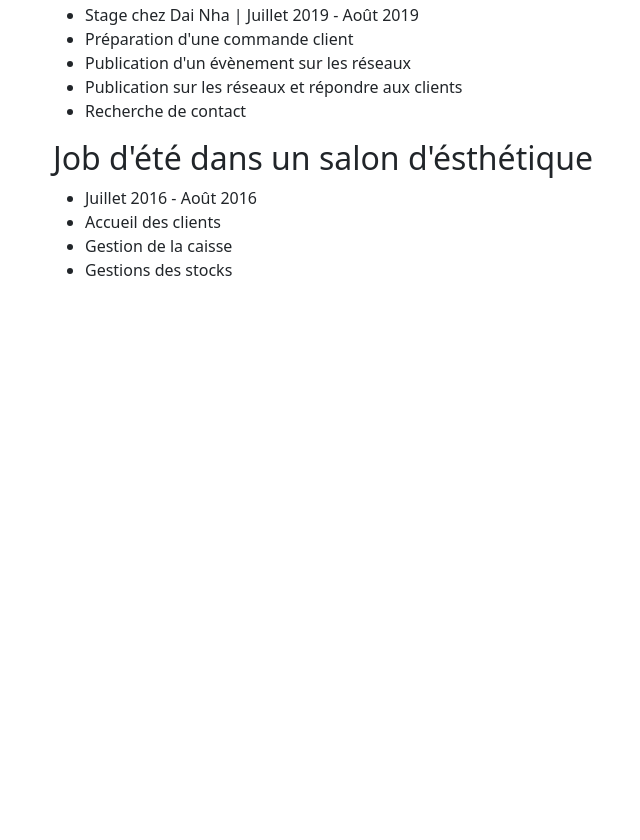
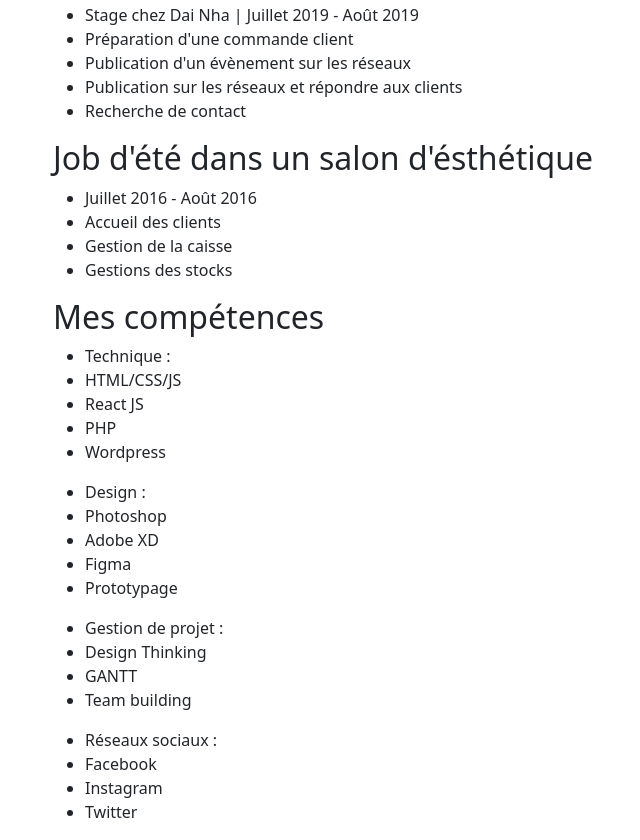
Before and after one commit to SoFoxies/webschool_devops, a plain HTML site: page index.html in a window 1280 px wide. Shown: the part 908-1748 px from the top of the page, without its empty margins (29-669 px from the left). Before the commit the page ends 1206 px from the top, so only its background shows below. Drawn offline with nearby package versions, Linux system fonts and the light colour scheme.

Commit message:
mes compétences

```diff
--- a/index.html
+++ b/index.html
@@ -82,6 +82,37 @@
             </ul>
         </div>
     </section>
+    <section id="compétence">
+        <div class="container">
+            <h2>Mes compétences</h2>
+            <ul>
+                <li>Technique :</li>
+                <li>HTML/CSS/JS</li>
+                <li>React JS</li>
+                <li>PHP</li>
+                <li>Wordpress</li>
+            </ul>
+            <ul>
+                <li>Design :</li>
+                <li>Photoshop</li>
+                <li>Adobe XD</li>
+                <li>Figma</li>
+                <li>Prototypage</li>
+            </ul>
+            <ul>
+                <li>Gestion de projet :</li>
+                <li>Design Thinking</li>
+                <li>GANTT</li>
+                <li>Team building</li>
+            </ul>
+            <ul>
+                <li>Réseaux sociaux :</li>
+                <li>Facebook</li>
+                <li>Instagram</li>
+                <li>Twitter</li>
+            </ul>
+        </div>
+    </section>
 </body>
 
 </html>
```
